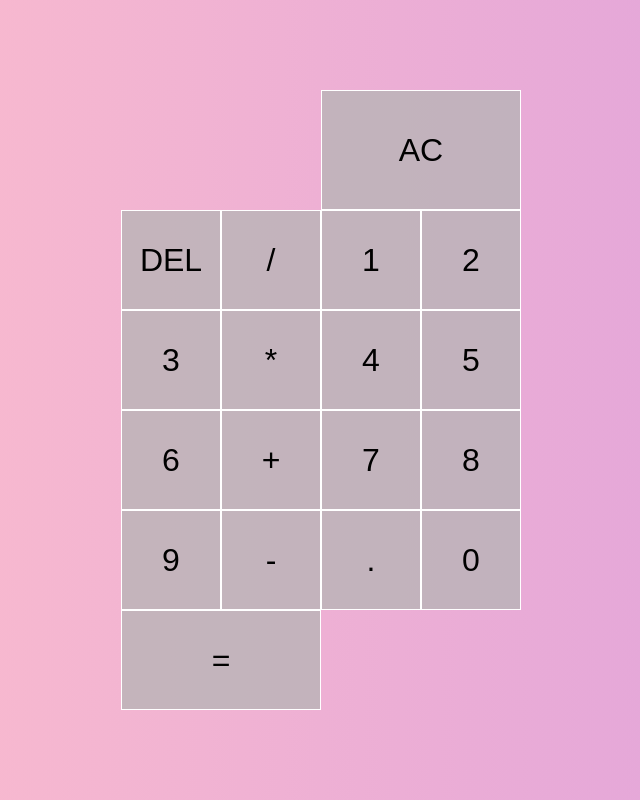
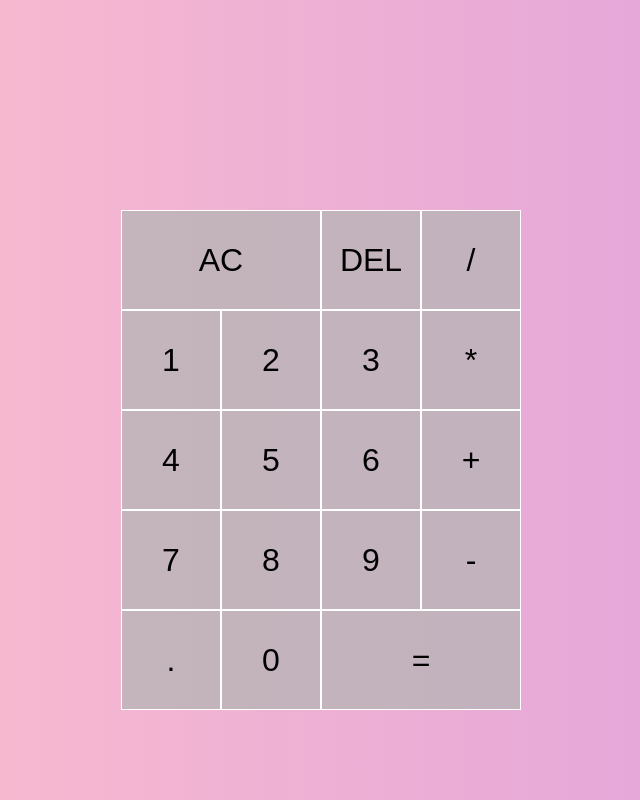
Before and after one commit to Happydorry/Calculator, a website: page index.html in a window 1280 px wide. Shown: the whole page, without its empty margins (319-959 px from the left). Drawn offline with Linux system fonts and the light colour scheme.

Commit message:
modifying the layout

```diff
--- a/index.html
+++ b/index.html
@@ -9,9 +9,10 @@
   </head>
   <body>
     <div class="Calculator-grid">
-      <div class="previous-operand"></div>
-      <div class="current-operand"></div>
-
+      <div class="output">
+        <div class="previous-operand"></div>
+        <div class="current-operand"></div>
+      </div>
       <button class="span-two">AC</button>
       <button>DEL</button>
       <button>/</button>
--- a/style.css
+++ b/style.css
@@ -35,3 +35,7 @@ body {
 .span-two {
   grid-column: span 2;
 }
+
+.output {
+  grid-column: 1 / -1;
+}
```
